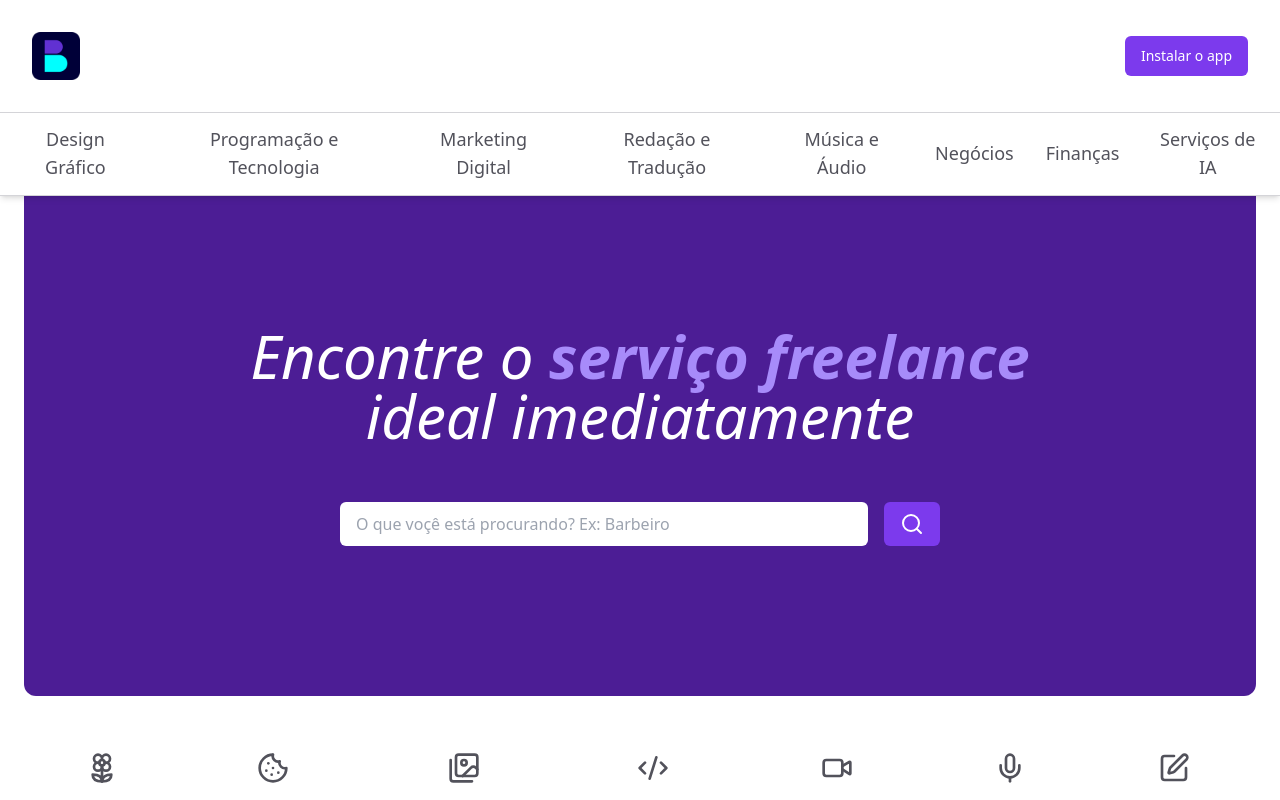
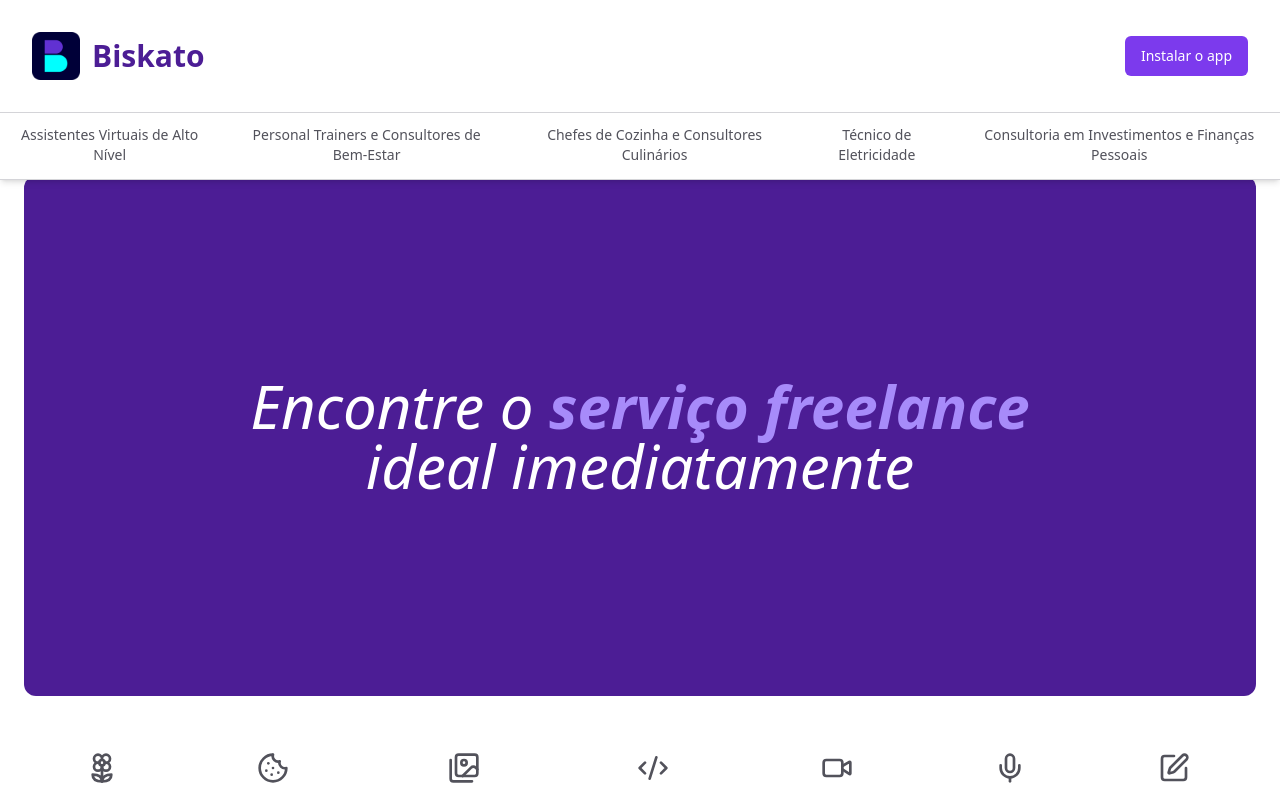
Before and after one commit to pn-clique/biskato-landig-page, a React (Vite) app: page / in a window 1280 px wide. Shown: the top 800 px of the page. Built offline with nearby package versions, Linux system fonts and the light colour scheme.

Commit message:
feat: New changes

```diff
--- a/src/components/Banner.tsx
+++ b/src/components/Banner.tsx
@@ -12,7 +12,7 @@ export default function Banner() {
         <span className="text-violet-400 font-bold">serviço freelance</span>{' '}
         ideal imediatamente
       </h1>
-      <div className="max-w-[600px] w-full flex flex-col md:flex-row justify-center items-center gap-4">
+      <div className="max-w-[600px] hidden w-full flex-col md:flex-row justify-center items-center gap-4">
         <input
           ref={searchRef.current}
           type="search"
--- a/src/components/Header.tsx
+++ b/src/components/Header.tsx
@@ -1,39 +1,28 @@
-import { useState } from 'react';
-import biskatoIcon from '../assets/icon.png';
-import { Button } from './ui/button';
-import { FiMenu, FiX } from 'react-icons/fi';
-
-
+import { useState } from 'react'
+import biskatoIcon from '../assets/icon.png'
+import { Button } from './ui/button'
+import { FiMenu, FiX } from 'react-icons/fi'
 
 export default function Header() {
-  const [isMenuOpen, setIsMenuOpen] = useState(false);
+  const [isMenuOpen, setIsMenuOpen] = useState(false)
 
   return (
     <header className="fixed top-0 left-0 right-0 w-full bg-white z-50 shadow-md">
-
       <div className="flex items-center justify-between p-8 max-w-[1400px] mx-auto">
-
-
-
-
-
+        <div className="flex gap-x-3 items-center">
         <img
           src={biskatoIcon}
           alt="Biskato Icon"
           className="w-12 h-12"
           width={48}
           height={48}
-
         />
-
-
-
+        <span className='text-3xl font-bold text-violet-900'>Biskato</span>
+        </div>
 
         <Button className="hidden md:block bg-violet-600 text-white">
           Instalar o app
         </Button>
-
-
 
         <button
           type="button"
@@ -44,19 +33,15 @@ export default function Header() {
         </button>
       </div>
 
-
       <nav
-        className={`fixed top-0 left-0 h-full w-3/4 bg-white shadow-md transform ${isMenuOpen ? 'translate-x-0' : '-translate-x-full'
-          } transition-transform duration-300 z-50 md:hidden`}
+        className={`fixed top-0 left-0 h-full w-3/4 bg-white shadow-md transform ${
+          isMenuOpen ? 'translate-x-0' : '-translate-x-full'
+        } transition-transform duration-300 z-50 md:hidden`}
       >
         <div className="p-4">
-
-
           <Button className="block w-full bg-violet-600 text-white mb-4">
             Instalar o app
           </Button>
-
-
 
           <ul className="space-y-4">
             <li>
@@ -66,32 +51,27 @@ export default function Header() {
             </li>
             <li>
               <button className="text-zinc-600 font-medium text-lg border-b-2 border-transparent hover:border-violet-600">
-                Programação e Tecnologia
+                Assistentes Virtuais de Alto Nível
               </button>
             </li>
             <li>
               <button className="text-zinc-600 font-medium text-lg border-b-2 border-transparent hover:border-violet-600">
-                Marketing Digital
+                Personal Trainers e Consultores de Bem-Estar
               </button>
             </li>
             <li>
               <button className="text-zinc-600 font-medium text-lg border-b-2 border-transparent hover:border-violet-600">
-                Redação e Tradução
+                Chefes de Cozinha e Consultores Culinários
               </button>
             </li>
             <li>
               <button className="text-zinc-600 font-medium text-lg border-b-2 border-transparent hover:border-violet-600">
-                Música e Áudio
+                Técnico de Eletricidade
               </button>
             </li>
             <li>
-              <button className="text-zinc-600 font-medium text-lg border-b-2 border-transparent hover:border-violet-600">
-                Negócios
-              </button>
-            </li>
-            <li>
-              <button className="text-zinc-600 font-medium text-lg border-b-2 border-transparent hover:border-violet-600">
-                Finanças
+              <button className="text-zinc-600 font-medium text-lg text-left border-b-2 border-transparent hover:border-violet-600">
+                Consultoria em Investimentos e Finanças Pessoais
               </button>
             </li>
             <li>
@@ -103,59 +83,40 @@ export default function Header() {
         </div>
       </nav>
 
-
       <div className="hidden md:block border-b border-t border-zinc-300">
         <div className="px-4 py-2 flex justify-start items-center gap-8 max-w-[1400px] mx-auto">
           <button
             type="button"
-            className="text-zinc-600 font-medium text-lg py-1 border-b-2 border-transparent hover:border-violet-600"
+            className="text-zinc-600 font-medium text-sm py-1 border-b-2 border-transparent hover:border-violet-600"
           >
-            Design Gráfico
+           Assistentes Virtuais de Alto Nível
           </button>
           <button
             type="button"
-            className="text-zinc-600 font-medium text-lg py-1 border-b-2 border-transparent hover:border-violet-600"
+            className="text-zinc-600 font-medium text-sm py-1 border-b-2 border-transparent hover:border-violet-600"
           >
-            Programação e Tecnologia
+            Personal Trainers e Consultores de Bem-Estar
           </button>
           <button
             type="button"
-            className="text-zinc-600 font-medium text-lg py-1 border-b-2 border-transparent hover:border-violet-600"
+            className="text-zinc-600 font-medium text-sm py-1 border-b-2 border-transparent hover:border-violet-600"
           >
-            Marketing Digital
+            Chefes de Cozinha e Consultores Culinários
           </button>
           <button
             type="button"
-            className="text-zinc-600 font-medium text-lg py-1 border-b-2 border-transparent hover:border-violet-600"
+            className="text-zinc-600 font-medium text-sm py-1 border-b-2 border-transparent hover:border-violet-600"
           >
-            Redação e Tradução
+            Técnico de Eletricidade
           </button>
           <button
             type="button"
-            className="text-zinc-600 font-medium text-lg py-1 border-b-2 border-transparent hover:border-violet-600"
+            className="text-zinc-600 font-medium text-sm py-1 border-b-2 border-transparent hover:border-violet-600"
           >
-            Música e Áudio
-          </button>
-          <button
-            type="button"
-            className="text-zinc-600 font-medium text-lg py-1 border-b-2 border-transparent hover:border-violet-600"
-          >
-            Negócios
-          </button>
-          <button
-            type="button"
-            className="text-zinc-600 font-medium text-lg py-1 border-b-2 border-transparent hover:border-violet-600"
-          >
-            Finanças
-          </button>
-          <button
-            type="button"
-            className="text-zinc-600 font-medium text-lg py-1 border-b-2 border-transparent hover:border-violet-600"
-          >
-            Serviços de IA
+            Consultoria em Investimentos e Finanças Pessoais
           </button>
         </div>
       </div>
     </header>
-  );
+  )
 }
```
